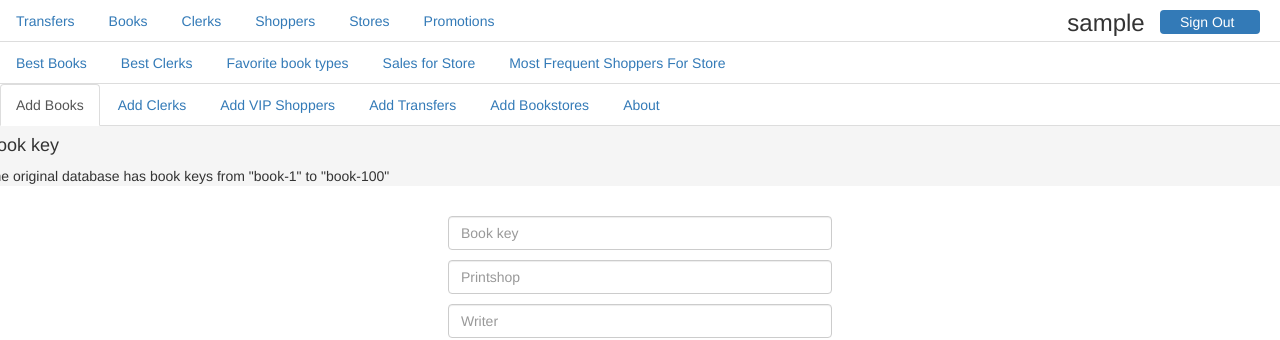
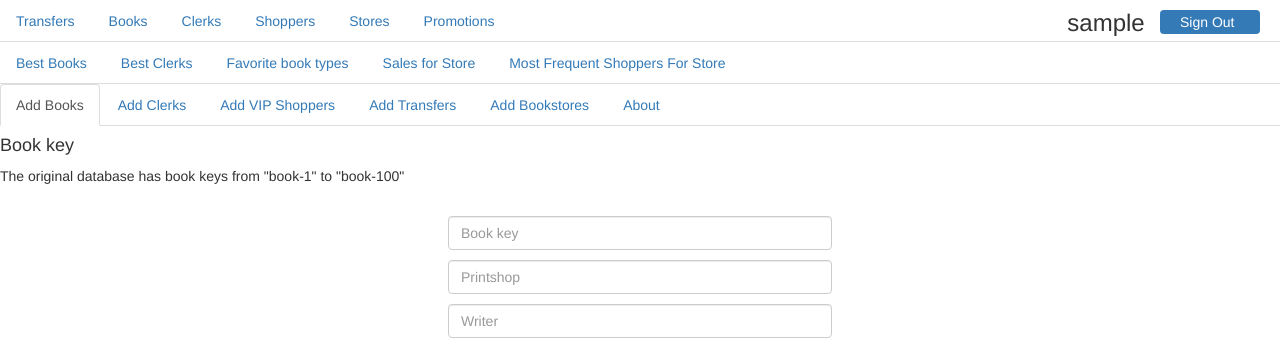
Before and after one commit to Sushipd/Bookstore_starapp, a Flask app: page /addBook in a window 1280 px wide. Shown: the top 340 px of the page. Run offline with Flask 2, Linux system fonts and the light colour scheme; the visitor is signed in with stand-in values (Sample User, id 1); some libraries are stand-ins or nearby versions.

Commit message:
“Update”

```diff
--- a/src/templates/addBook.html
+++ b/src/templates/addBook.html
@@ -91,10 +91,8 @@
         <li role="presentation"><a href="/about_user">About</a></li>
       </ul>
     </div>
-    <div class="row">
-      <div class="col-2"><h4>Book key</h4></div>
-      <div class="col-8">The original database has book keys from "book-1" to "book-100"</div>
-    </div>
+    <h4>Book key</h4>
+    <p>The original database has book keys from "book-1" to "book-100"</p>
     <!-- <div class="row">
       <div class="col-md-8">
           <table align="right">
--- a/src/templates/addClerk.html
+++ b/src/templates/addClerk.html
@@ -91,10 +91,8 @@
         <li role="presentation"><a href="/about_user">About</a></li>
       </ul>
     </div>
-    <div class="row">
-      <div class="col-2"><h4>Clerk ID</h4></div>
-      <div class="col-8">The original database has clerk IDs from "clerk-1" to "clerk-100"</div>
-    </div>
+    <h4>Clerk ID</h4>
+    <p>The original database has clerk IDs from "clerk-1" to "clerk-100"</p>
     <!-- <div class="row">
       <div class="col-md-8">
           <table align="right">
```
